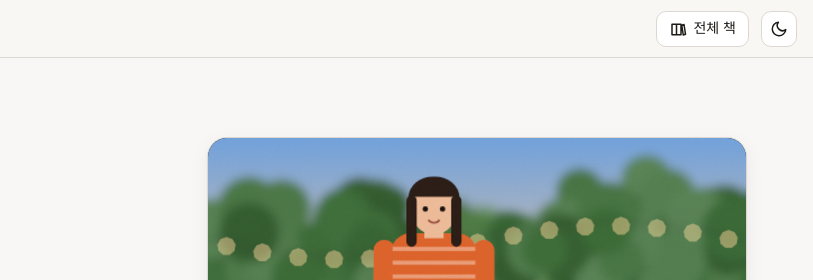
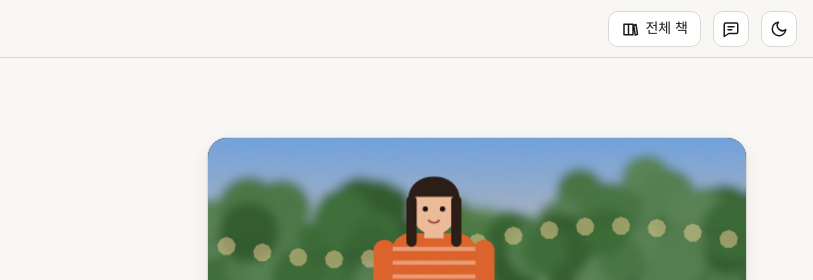
Before and after one commit to geniuskey/camerabook, a website: page index.html in a window 1280 px wide. Shown: the top 280 px of the page, 467-1280 px from the left. Drawn offline with Linux system fonts and the light colour scheme; a web font is replaced by a local one.

Commit message:
Add reader feedback shortcut to top bar

```diff
--- a/css/style.css
+++ b/css/style.css
@@ -142,6 +142,8 @@ hr { border: 0; border-top: 1px solid var(--border); margin: 48px 0; }
   .sb-topbar .series-link { width: 36px; padding: 0; }
   .sb-topbar .series-link span { display: none; }
 }
+@media (max-width: 620px) { .sb-topbar .sb-logo small { display: none; } }
+@media (max-width: 420px) { .sb-topbar .sb-logo span { display: none; } }
 .sb-progress { position: absolute; left: 0; bottom: -1px; height: 2px; background: linear-gradient(90deg, var(--accent), var(--accent-2)); width: 0; }
 
 /* Drawer (chapter list) */
--- a/js/common.js
+++ b/js/common.js
@@ -1022,6 +1022,7 @@
     const root = body.dataset.root != null ? body.dataset.root : body.dataset.chapter ? "../" : "";
     const curSlug = body.dataset.chapter || "";
     const href = (slug) => (slug ? `${root}chapters/${slug}.html` : `${root}index.html`);
+    const feedbackUrl = "https://books.euiyun.com/feedback.html?book=camerabook&page=" + encodeURIComponent(location.href);
 
     const bar = document.createElement("header");
     bar.className = "sb-topbar";
@@ -1032,6 +1033,13 @@
       <a class="sb-btn series-link" href="https://books.euiyun.com/" aria-label="전체 책 보기" title="전체 책 보기"><svg width="18" height="18" viewBox="0 0 24 24" fill="none" stroke="currentColor" stroke-width="2" stroke-linecap="round" stroke-linejoin="round" aria-hidden="true"><path d="M4 5.5h6v14H4zM10 5.5h6v14h-6zM17 7l3-1 2 13-3 1z"/></svg><span>전체 책</span></a>
       <button class="sb-btn icon" id="sb-theme" aria-label="테마 전환"></button>
       <div class="sb-progress" id="sb-progress"></div>`;
+    const feedbackButton = document.createElement("a");
+    feedbackButton.className = bar.className.replace("-topbar", "-btn") + " icon feedback-button";
+    feedbackButton.href = feedbackUrl;
+    feedbackButton.setAttribute("aria-label", "독자 의견 보내기");
+    feedbackButton.title = "독자 의견 보내기";
+    feedbackButton.innerHTML = '<svg width="18" height="18" viewBox="0 0 24 24" fill="none" stroke="currentColor" stroke-width="2" stroke-linecap="round" stroke-linejoin="round" aria-hidden="true"><path d="M5 4h14a2 2 0 0 1 2 2v10a2 2 0 0 1-2 2H9l-6 4V6a2 2 0 0 1 2-2z"/><path d="M8 9h8M8 13h5"/></svg>';
+    bar.querySelector("[id$='-theme']").before(feedbackButton);
     body.prepend(bar);
 
     const drawer = document.createElement("nav");
@@ -1110,8 +1118,8 @@
       코드 <a href="https://github.com/geniuskey/camerabook/blob/main/LICENSE-MIT">MIT</a> ·
       <a href="https://github.com/geniuskey/camerabook/blob/main/LICENSE.md">라이선스 안내</a>`;
     const feedbackLink = document.createElement("a");
-    feedbackLink.href = "https://books.euiyun.com/feedback.html?book=camerabook&page=" + encodeURIComponent(location.href);
-    feedbackLink.textContent = "오류·질문·제안";
+    feedbackLink.href = feedbackUrl;
+    feedbackLink.textContent = "독자 의견";
     foot.append(" · ", feedbackLink);
     body.appendChild(foot);
 
```
